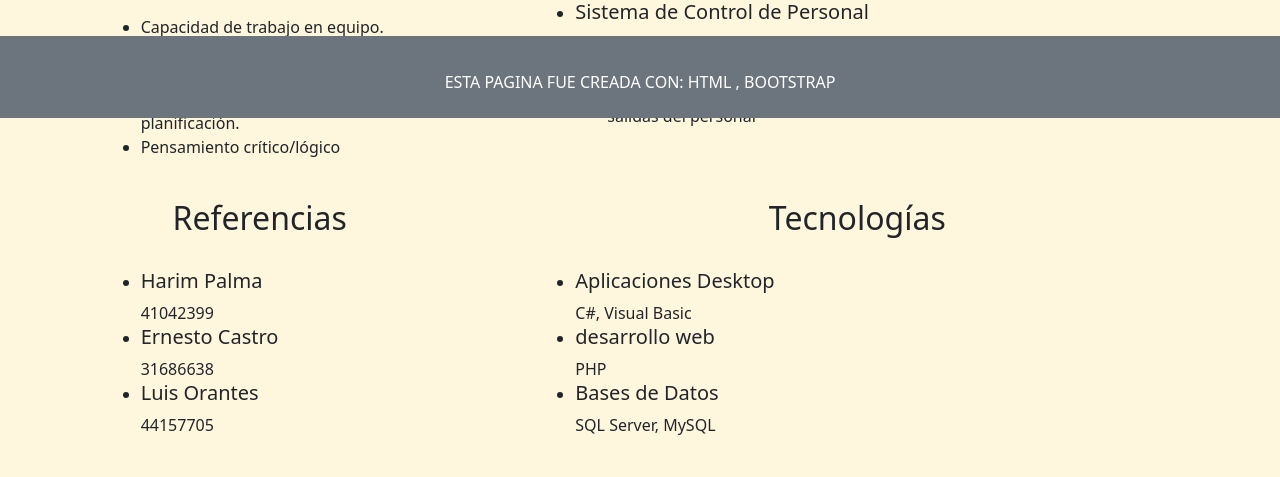
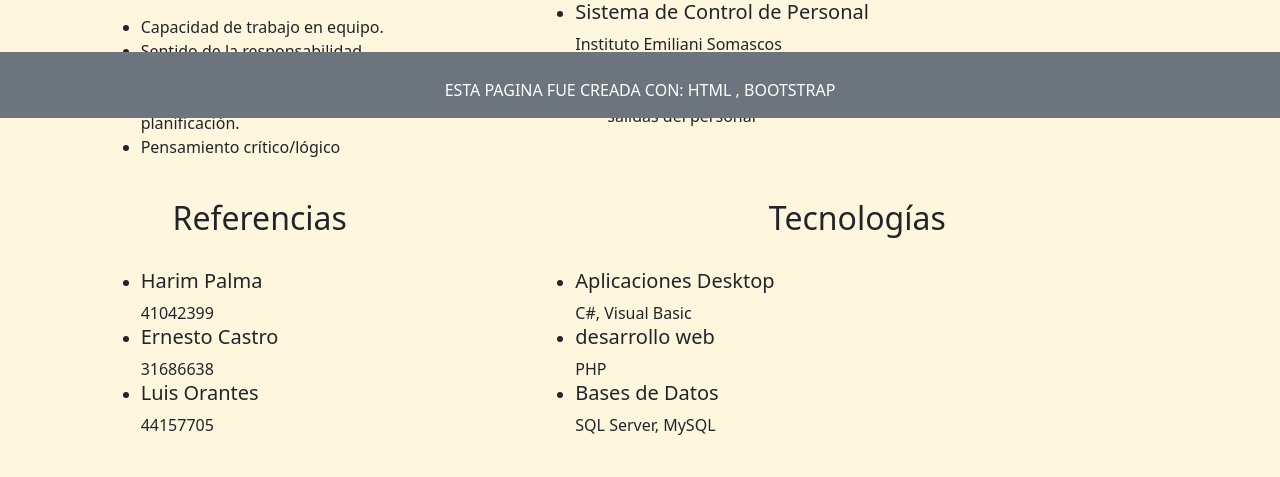
Before and after one commit to DanielAvila10/DanielAvila10.github.io, a plain HTML site: page index.html in a window 1280 px wide. Shown: the part 682-1159 px from the top of the page. Drawn offline with Linux system fonts and the light colour scheme.

Commit message:
Update index.html

```diff
--- a/index.html
+++ b/index.html
@@ -112,7 +112,7 @@
         </div>
     </div>
     <footer class="bg-secondary text-white text-lg-start" style="width: 100%; position:fixed; bottom:0px;">
-        <div class="text-center p-4" style="margin-top: 10px;">
+        <div class="text-center p-3" style="margin-top: 10px;">
           ESTA PAGINA FUE CREADA CON:  HTML , BOOTSTRAP
         </div>
       </footer>
```
